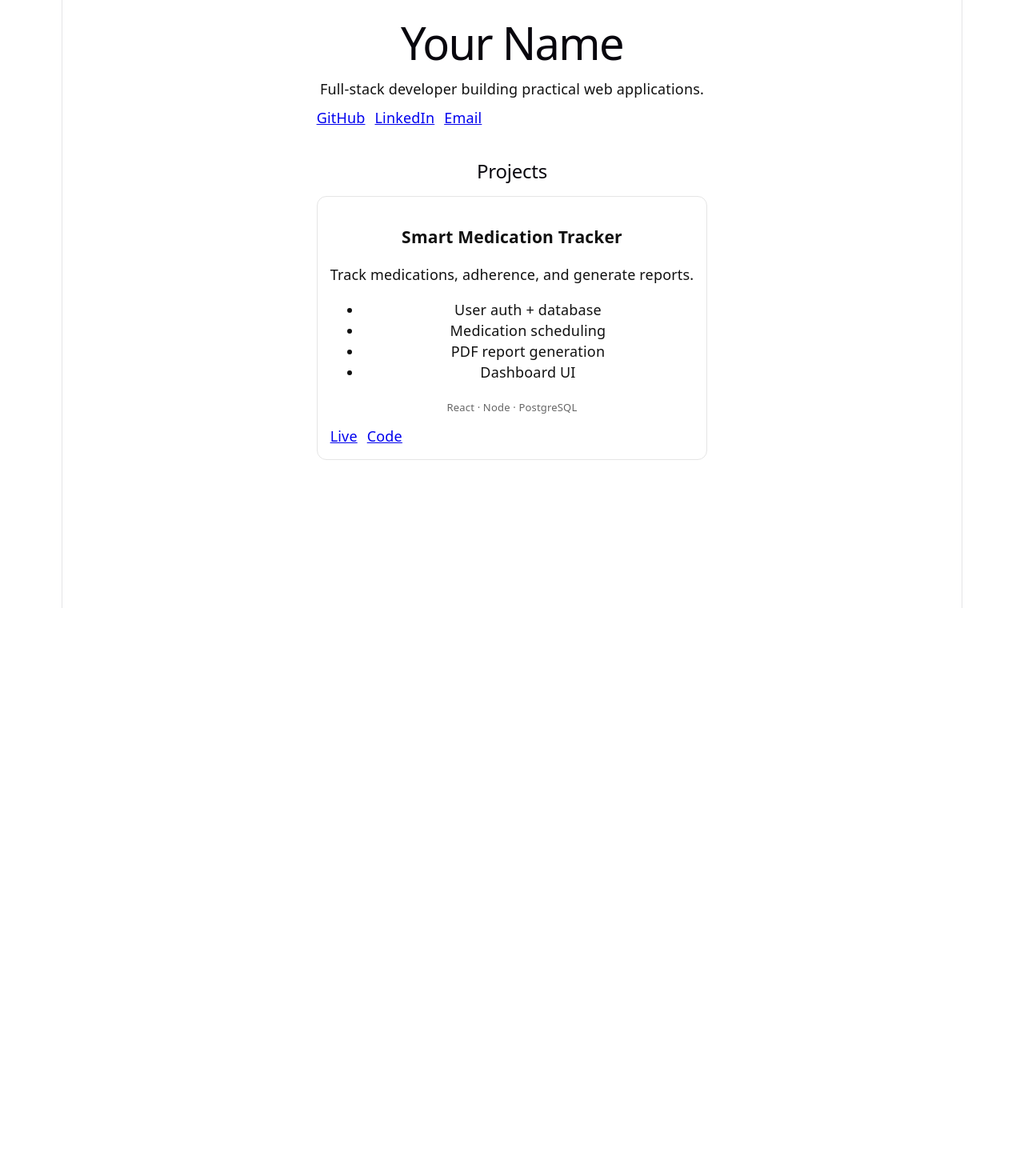
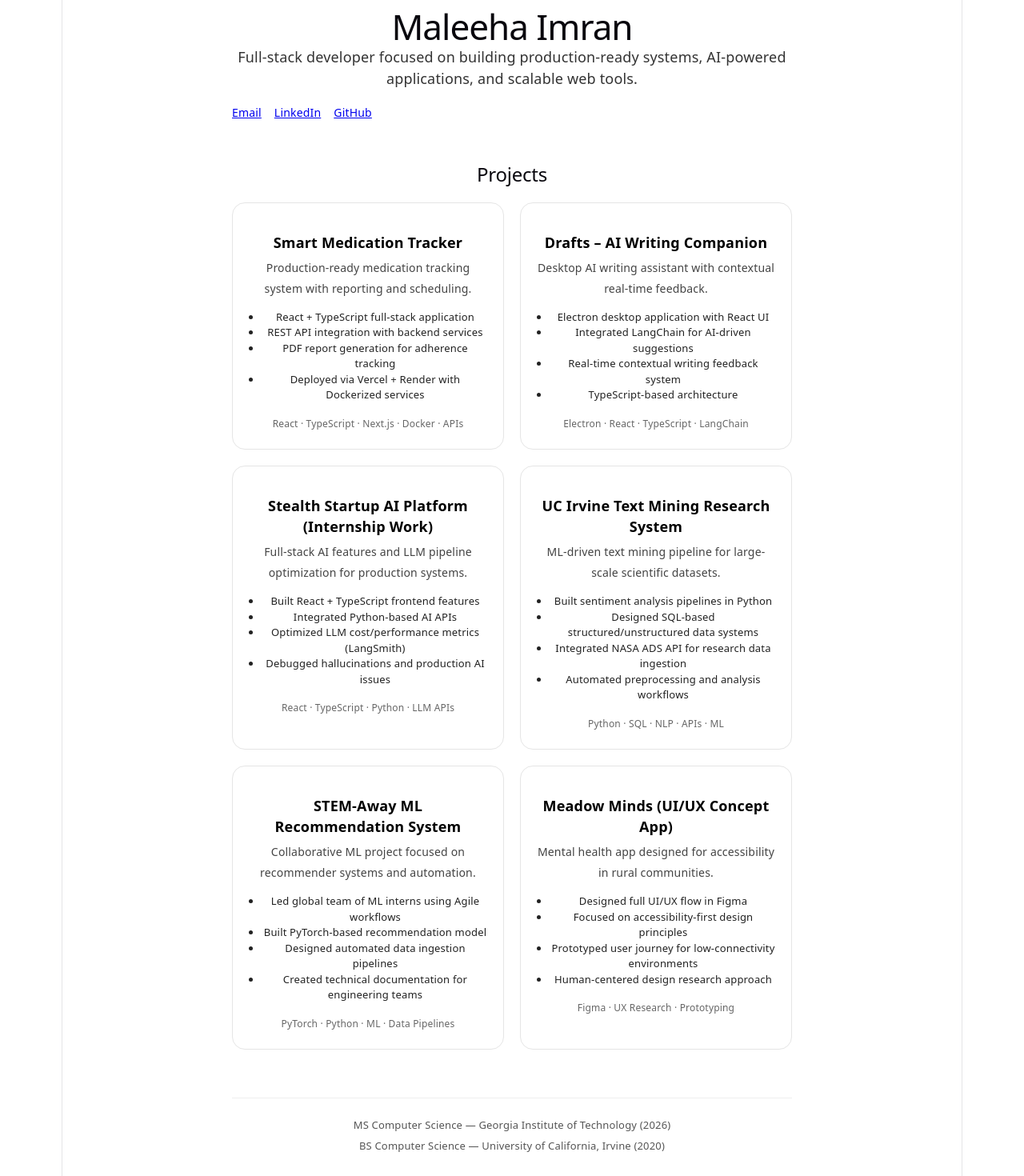
Before and after one commit to Mimran0715/Mimran0715.github.io, a React (Vite) app: page / in a window 1280 px wide. Shown: the part 40-1510 px from the top of the page at 80% size. Before the commit the page ends 800 px from the top, so only its background shows below. Built offline with nearby package versions, Linux system fonts and the light colour scheme.

Commit message:
adjusting ui :

```diff
--- a/package.json
+++ b/package.json
@@ -3,6 +3,7 @@
   "private": true,
   "version": "0.0.0",
   "type": "module",
+  "homepage": "https://Mimran0715.github.io",
   "scripts": {
     "dev": "vite",
     "build": "vite build",
--- a/src/App.jsx
+++ b/src/App.jsx
@@ -1,67 +1,218 @@
 export default function App() {
   return (
     <div style={styles.page}>
+
+      {/* Header */}
       <header style={styles.header}>
-        <h1>Your Name</h1>
-        <p>Full-stack developer building practical web applications.</p>
+        <h1 style={styles.name}>Maleeha Imran</h1>
+
+        <p style={styles.subtitle}>
+          Full-stack developer focused on building production-ready systems, AI-powered applications, and scalable web tools.
+        </p>
 
         <div style={styles.links}>
-          <a href="https://github.com/yourgithub">GitHub</a>
-          <a href="https://linkedin.com">LinkedIn</a>
-          <a href="mailto:you@email.com">Email</a>
+          <a href="mailto:maleeha.imranm@gmail.com">Email</a>
+          <a href="https://www.linkedin.com/in/maleeha-imran/" target="_blank">LinkedIn</a>
+          <a href="https://github.com/Mimran0715" target="_blank">GitHub</a>
         </div>
       </header>
 
+      {/* Projects */}
       <section>
-        <h2>Projects</h2>
+        <h2 style={styles.sectionTitle}>Projects</h2>
 
-        <div style={styles.card}>
-          <h3>Smart Medication Tracker</h3>
-          <p>Track medications, adherence, and generate reports.</p>
+        <div style={styles.grid}>
 
-          <ul>
-            <li>User auth + database</li>
-            <li>Medication scheduling</li>
-            <li>PDF report generation</li>
-            <li>Dashboard UI</li>
-          </ul>
+          <Card
+            title="Smart Medication Tracker"
+            desc="Production-ready medication tracking system with reporting and scheduling."
+            points={[
+              "React + TypeScript full-stack application",
+              "REST API integration with backend services",
+              "PDF report generation for adherence tracking",
+              "Deployed via Vercel + Render with Dockerized services"
+            ]}
+            stack="React · TypeScript · Next.js · Docker · APIs"
+          />
 
-          <p style={styles.stack}>React · Node · PostgreSQL</p>
+          <Card
+            title="Drafts – AI Writing Companion"
+            desc="Desktop AI writing assistant with contextual real-time feedback."
+            points={[
+              "Electron desktop application with React UI",
+              "Integrated LangChain for AI-driven suggestions",
+              "Real-time contextual writing feedback system",
+              "TypeScript-based architecture"
+            ]}
+            stack="Electron · React · TypeScript · LangChain"
+          />
 
-          <div style={styles.links}>
-            <a href="#">Live</a>
-            <a href="#">Code</a>
-          </div>
+          <Card
+            title="Stealth Startup AI Platform (Internship Work)"
+            desc="Full-stack AI features and LLM pipeline optimization for production systems."
+            points={[
+              "Built React + TypeScript frontend features",
+              "Integrated Python-based AI APIs",
+              "Optimized LLM cost/performance metrics (LangSmith)",
+              "Debugged hallucinations and production AI issues"
+            ]}
+            stack="React · TypeScript · Python · LLM APIs"
+          />
+
+          <Card
+            title="UC Irvine Text Mining Research System"
+            desc="ML-driven text mining pipeline for large-scale scientific datasets."
+            points={[
+              "Built sentiment analysis pipelines in Python",
+              "Designed SQL-based structured/unstructured data systems",
+              "Integrated NASA ADS API for research data ingestion",
+              "Automated preprocessing and analysis workflows"
+            ]}
+            stack="Python · SQL · NLP · APIs · ML"
+          />
+
+          <Card
+            title="STEM-Away ML Recommendation System"
+            desc="Collaborative ML project focused on recommender systems and automation."
+            points={[
+              "Led global team of ML interns using Agile workflows",
+              "Built PyTorch-based recommendation model",
+              "Designed automated data ingestion pipelines",
+              "Created technical documentation for engineering teams"
+            ]}
+            stack="PyTorch · Python · ML · Data Pipelines"
+          />
+
+          <Card
+            title="Meadow Minds (UI/UX Concept App)"
+            desc="Mental health app designed for accessibility in rural communities."
+            points={[
+              "Designed full UI/UX flow in Figma",
+              "Focused on accessibility-first design principles",
+              "Prototyped user journey for low-connectivity environments",
+              "Human-centered design research approach"
+            ]}
+            stack="Figma · UX Research · Prototyping"
+          />
+
         </div>
       </section>
+
+      {/* Education / Footer */}
+      <footer style={styles.footer}>
+        <p>
+          MS Computer Science — Georgia Institute of Technology (2026)
+        </p>
+        <p>
+          BS Computer Science — University of California, Irvine (2020)
+        </p>
+      </footer>
+
     </div>
   );
 }
 
+/* Reusable Card Component */
+function Card({ title, desc, points, stack }) {
+  return (
+    <div style={styles.card}>
+      <h3 style={styles.cardTitle}>{title}</h3>
+      <p style={styles.cardDesc}>{desc}</p>
+
+      <ul style={styles.list}>
+        {points.map((p, i) => (
+          <li key={i}>{p}</li>
+        ))}
+      </ul>
+
+      <p style={styles.stack}>{stack}</p>
+    </div>
+  );
+}
+
+/* Styles */
 const styles = {
   page: {
-    maxWidth: 800,
+    maxWidth: 1000,
     margin: "0 auto",
-    padding: "48px 24px",
-    fontFamily: "system-ui, sans-serif",
-    color: "#111"
+    padding: "60px 24px",
+    fontFamily: "system-ui, -apple-system, sans-serif",
+    background: "#fff",
+    color: "#000"
   },
+
   header: {
-    marginBottom: 40
+    marginBottom: 50
   },
+
+  name: {
+    fontSize: 44,
+    margin: 0,
+    letterSpacing: -1
+  },
+
+  subtitle: {
+    marginTop: 12,
+    fontSize: 18,
+    color: "#333",
+    maxWidth: 700,
+    lineHeight: 1.5
+  },
+
   links: {
+    marginTop: 16,
     display: "flex",
-    gap: 12,
-    marginTop: 10
+    gap: 16,
+    fontSize: 14
   },
+
+  sectionTitle: {
+    fontSize: 24,
+    marginBottom: 20
+  },
+
+  grid: {
+    display: "grid",
+    gridTemplateColumns: "repeat(auto-fit, minmax(300px, 1fr))",
+    gap: 20
+  },
+
   card: {
     border: "1px solid #e5e5e5",
-    padding: 16,
-    borderRadius: 12,
-    marginTop: 16
+    borderRadius: 16,
+    padding: 18,
+    background: "#fff"
   },
+
+  cardTitle: {
+    fontSize: 18,
+    marginBottom: 6
+  },
+
+  cardDesc: {
+    fontSize: 14,
+    color: "#444",
+    marginBottom: 10
+  },
+
+  list: {
+    fontSize: 13,
+    color: "#222",
+    paddingLeft: 18,
+    lineHeight: 1.5
+  },
+
   stack: {
+    marginTop: 10,
+    fontSize: 12,
+    color: "#666"
+  },
+
+  footer: {
+    marginTop: 60,
     fontSize: 13,
-    color: "#666"
+    color: "#555",
+    borderTop: "1px solid #eee",
+    paddingTop: 20
   }
 };
--- a/vite.config.js
+++ b/vite.config.js
@@ -3,5 +3,5 @@ import react from '@vitejs/plugin-react'
 
 export default defineConfig({
   plugins: [react()],
-  base: "/Mimran0715.github.io/"
+  base: "/"
 })
```
